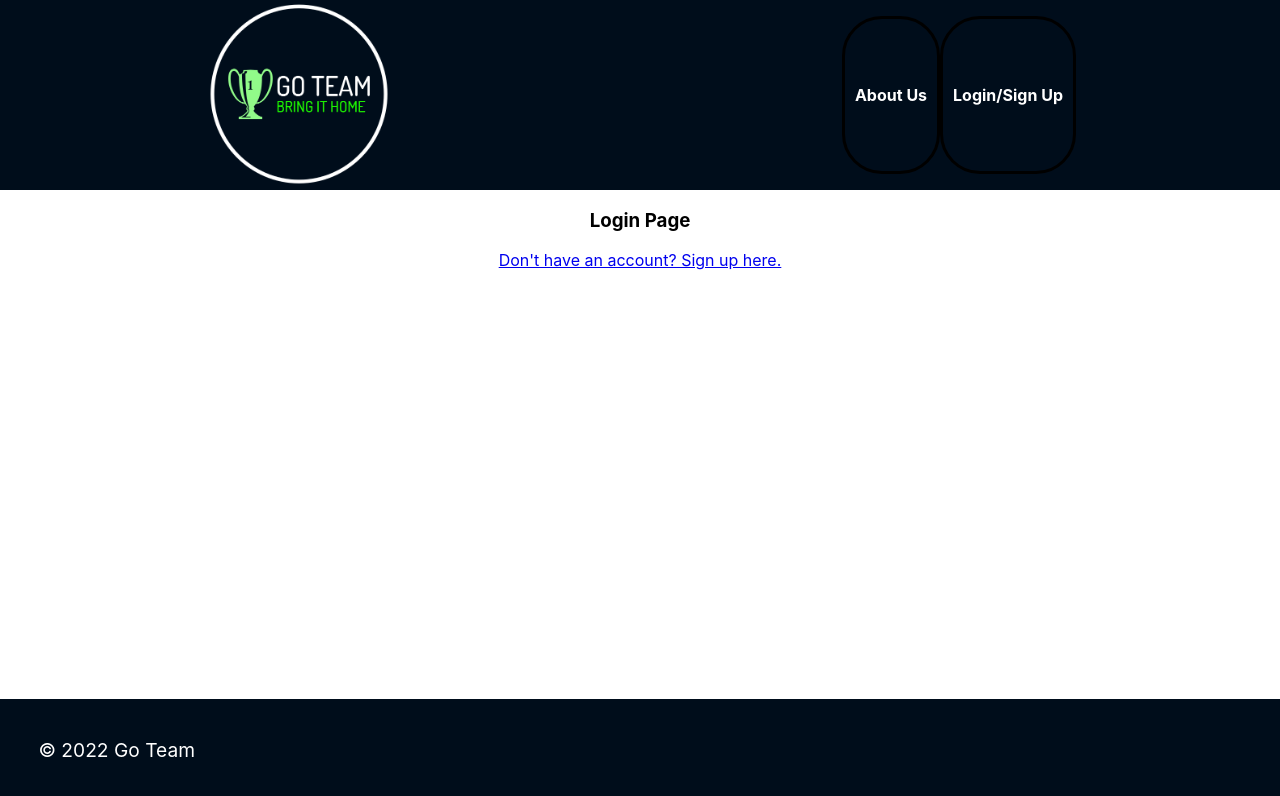
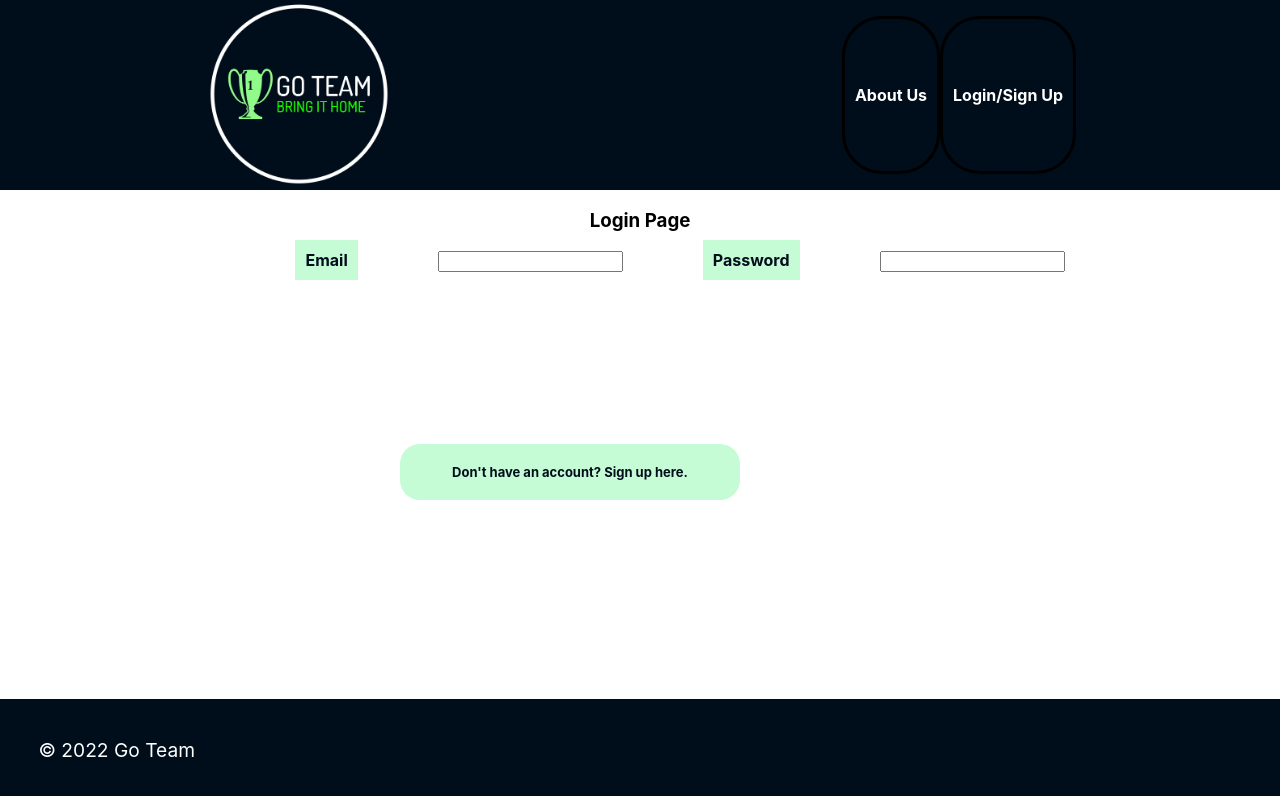
Before and after one commit to cheyenneabel/final-project-go-team, a React (Create React App) app in the folder Frontend/go-team/: page /loginPage in a window 1280 px wide. Shown: the top 796 px of the page. Built offline with nearby package versions, Linux system fonts and the light colour scheme.

Commit message:
linked signup to login page

```diff
--- a/Frontend/go-team/src/components/LoginPage.css
+++ b/Frontend/go-team/src/components/LoginPage.css
@@ -0,0 +1,25 @@
+label {
+    color: #000D1B;
+    background-color: rgb(197, 251, 213);
+    text-align:center;
+    line-height: 20px;
+    margin: 80px;
+    padding: 10px;
+    text-decoration: none;
+    font-weight: bold;
+}
+
+.signUp {
+   position:absolute;
+   bottom: 300px;
+   left: 400px;
+   width: 300px;
+   padding:20px;
+   text-decoration: none;
+   color:#000D1B;
+   border-style: none;
+   border-radius: 20px;
+   font-size: small;
+   font-weight: bold;
+   background-color: rgb(197, 251, 213);
+}
--- a/Frontend/go-team/src/components/LoginPage.js
+++ b/Frontend/go-team/src/components/LoginPage.js
@@ -6,7 +6,13 @@ const LoginPage = () => (
 
     <div className="Login">
         <h3>Login Page</h3>
-        <NavLink to='/signUpPage'>Don't have an account? Sign up here.</NavLink>
+            <form>
+                <label for="email">Email</label>
+                <input type="text" id="email" name="email"></input>
+                <label for="password">Password</label>
+                <input type="text" id="password" name="password"></input>
+            </form>
+        <NavLink className="signUp" to='/signUpPage'>Don't have an account? Sign up here.</NavLink>
     </div>
 
 )
--- a/Frontend/go-team/src/components/MainPage.css
+++ b/Frontend/go-team/src/components/MainPage.css
@@ -7,15 +7,15 @@
     background-color: white;
 }
 
-
 section a{
     color: black;
     background-color: rgb(197, 251, 213);
     border-radius: 30px;
     text-align:center;
     line-height: 100 px;
-    margin: 80px;
+    margin: 30px;
     padding: 150px;
     text-decoration: none;
-    font-weight: bold;
+    font-weight: bolder;
+    font-size:large;
 }
--- a/Frontend/go-team/src/components/PostAMatchPage.js
+++ b/Frontend/go-team/src/components/PostAMatchPage.js
@@ -6,7 +6,9 @@ const PostAMatchPage = () => (
   <div className="postAMatch">
     <h2>Schedule a Match</h2>
     {
-        // create input field for user to enter location
+        // create a fetch post.
+
+        //create input field for user to enter location
 
         // create radio button for user to enter skill level (similar radio button on tennisSchedulePage)
 
--- a/Frontend/go-team/src/components/TennisSchedulePage.js
+++ b/Frontend/go-team/src/components/TennisSchedulePage.js
@@ -12,7 +12,7 @@ const TennisSchedulePage = () => (
 
                     // user input search by location
 
-                    //          implement fetch method to get all available matches
+                    //          1. implement fetch method to get all available matches
 
                     //          create button to select a specific game
 
```
Also changed, not shown: 1 other file (tests, documents, lock files or other folders).
